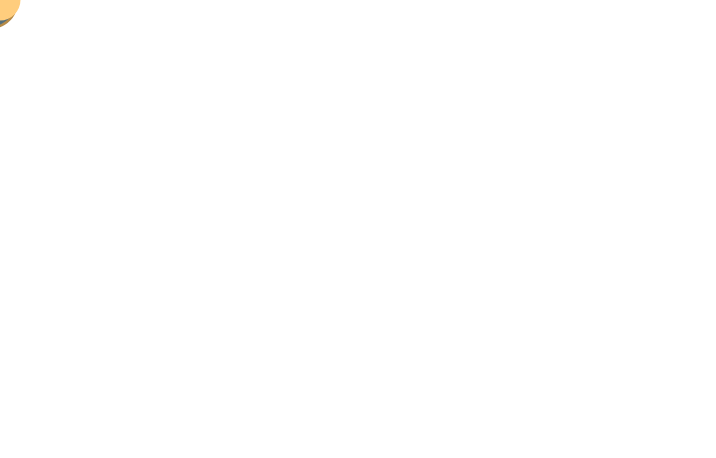
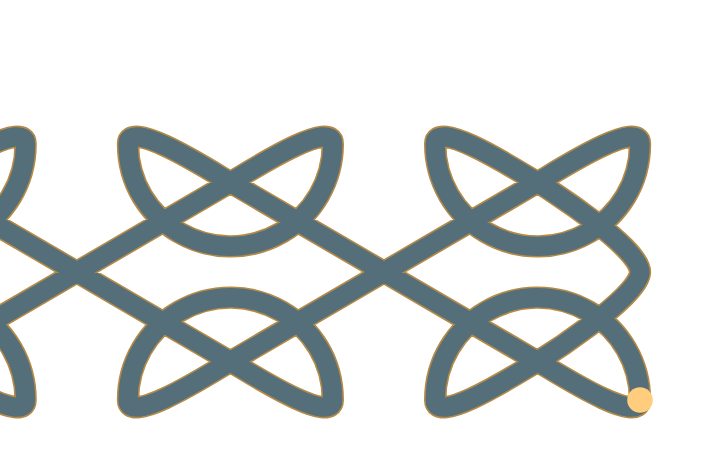
Before and after one commit to mapsandapps/labyrinth-vue, a Vue app: page / in a window 1280 px wide. Shown: the top 458 px of the page, without its empty margins (0-716 px from the left). Built offline with nearby package versions, Linux system fonts and the light colour scheme.

Commit message:
Center the dot

```diff
--- a/src/components/Labyrinth.vue
+++ b/src/components/Labyrinth.vue
@@ -1,7 +1,6 @@
 <template>
   <div
-    class="labyrinth-container"
-    :style="containerStyles">
+    class="labyrinth-container">
     <svg
       viewBox="0 0 500 500"
       @mousedown="mousedown"
@@ -12,7 +11,7 @@
       <g
         class="path-container"
         :style="pathContainerStyles"
-        transform="scale(-1,-1)">
+        :transform="pathContainerTransform">
         <path
           class="outline"
           stroke="#B58A47"
@@ -35,6 +34,8 @@
       </g>
       <g>
         <circle
+          cx="250"
+          cy="250"
           r="8"
           fill="#FFCD7D" />
           <!-- TODO: give circle a shadow -->
@@ -64,7 +65,7 @@ export default class Labyrinth extends Vue {
 
   animatedPathStyles: string = 'animation-play-state: paused'
   pathContainerStyles: string = 'animation-play-state: paused;'
-  containerStyles: string = ''
+  pathContainerTransform: string = 'scale(-1,-1) translate(-250, -250)'
 
   calculatePathStyles() {
     return `
@@ -138,6 +139,11 @@ export default class Labyrinth extends Vue {
 </script>
 
 <style scoped lang="scss">
+.labyrinth-container, svg {
+  width: 100%;
+  height: 100%;
+}
+
 .animated-path {
   stroke-dasharray: var(--path-length);
   stroke-dashoffset: var(--path-length);
@@ -150,13 +156,10 @@ export default class Labyrinth extends Vue {
   animation: move var(--path-duration) linear forwards;
   // animation-fill-mode: backwards
   offset-rotate: 0deg;
+  // motion-rotation: reverse;
 }
 
 @keyframes move { // TODO: maybe adjust by half the screen size?
-  // 0% {
-  //   motion-offset: 100%;
-  //   offset-direction: 100%;
-  // }
   100% {
     motion-offset: 100%;
     offset-distance: 100%;
```
